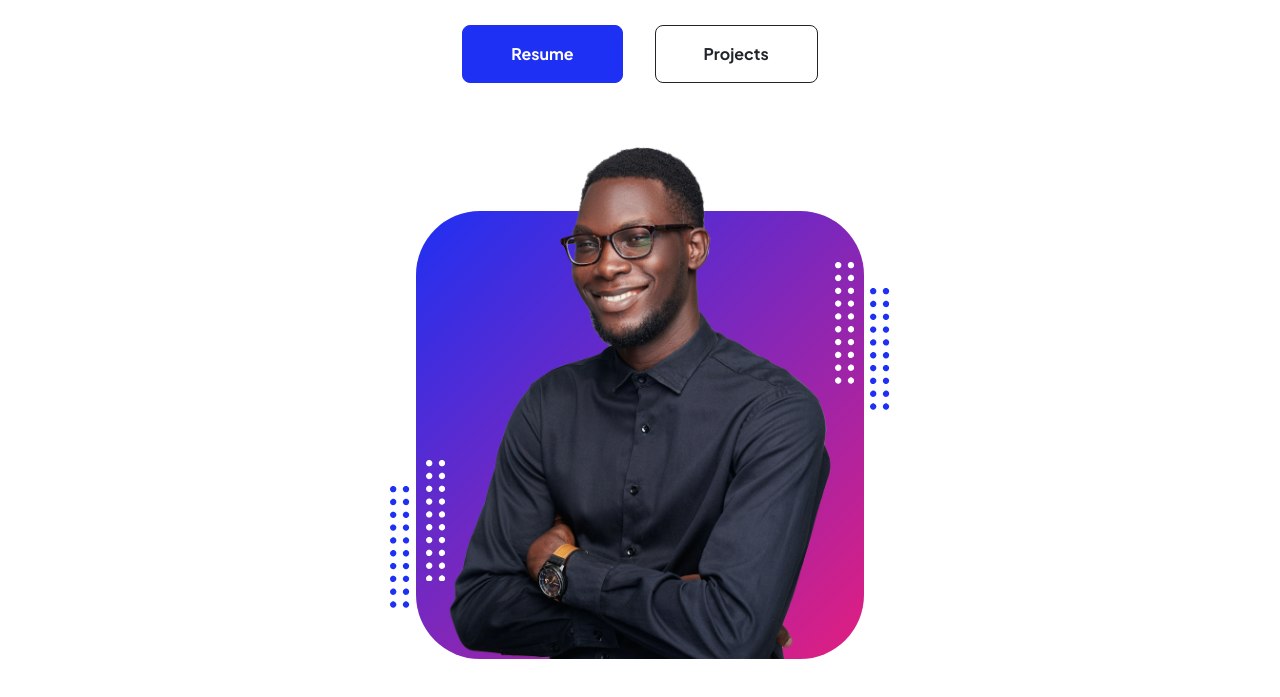
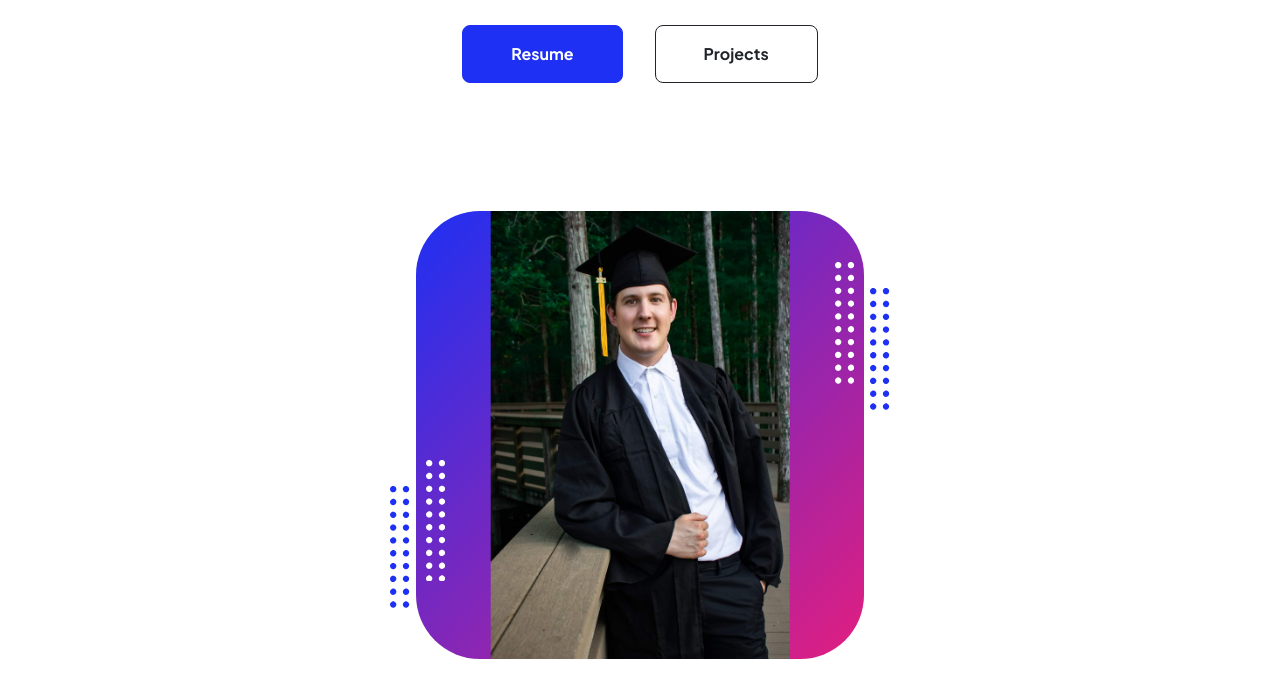
Before and after one commit to MicahRumbaugh/Personal-Site, a plain HTML site: page index.html in a window 1280 px wide. Shown: the part 387-1084 px from the top of the page. Drawn offline with nearby package versions, Linux system fonts and the light colour scheme.

Commit message:
Profile pic asset
Updated to use profile pic asset and fixed height issue

```diff
--- a/index.html
+++ b/index.html
@@ -56,7 +56,7 @@
                                 <div class="profile bg-gradient-primary-to-secondary">
                                     <!-- TIP: For best results, use a photo with a transparent background like the demo example below-->
                                     <!-- Watch a tutorial on how to do this on YouTube (link)-->
-                                    <img class="profile-img" src="assets/profile.png" alt="..." />
+                                    <img class="profile-img" src="assets/141216.JPEG" alt="profile pic" style="max-height: 100%;" />
                                     <div class="dots-1">
                                         <!-- SVG Dots-->
                                         <svg version="1.1" xmlns="http://www.w3.org/2000/svg" xmlns:xlink="http://www.w3.org/1999/xlink" x="0px" y="0px" viewBox="0 0 191.6 1215.4" style="enable-background: new 0 0 191.6 1215.4" xml:space="preserve">
```
